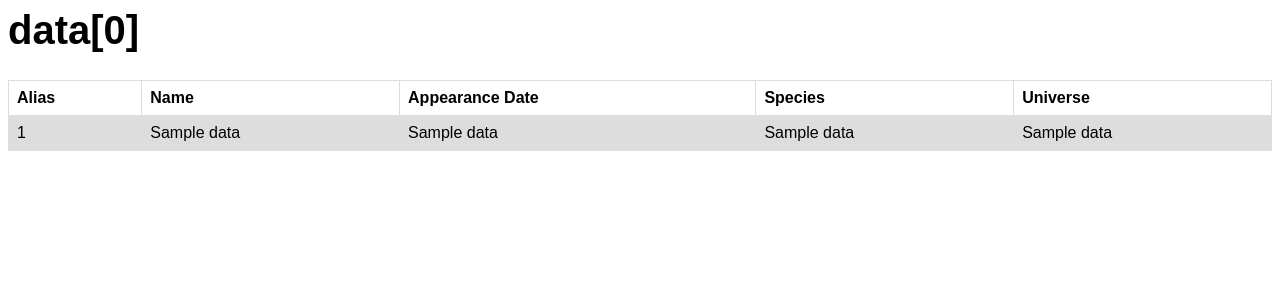
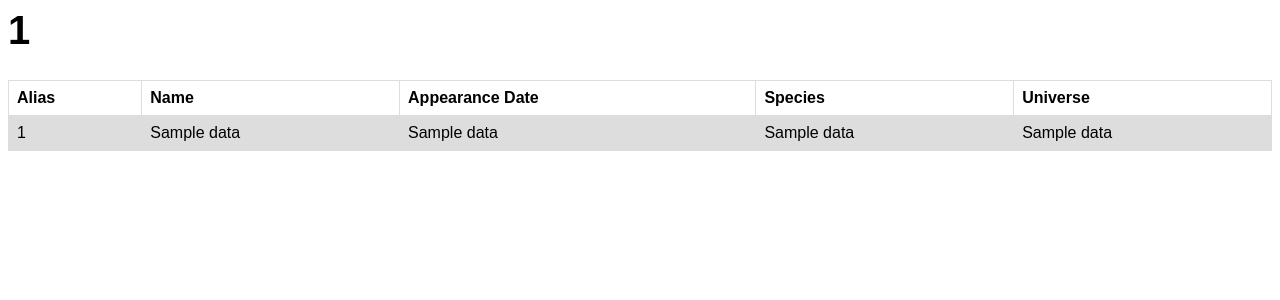
Before and after one commit to breanatate/MarvelDB, a Flask app: template templates/profile.html in a window 1280 px wide. Shown: the top 300 px of the page. Run offline with Flask 2, Linux system fonts and the light colour scheme; the template is opened without the code that fills it: most values are stand-ins (such as "Sample title", 1, 10 or a date in 2020); parts of the project's set-up code (start-up, migrations or seed data) failed here and were passed over.

Commit message:
profile title

```diff
--- a/templates/profile.html
+++ b/templates/profile.html
@@ -24,7 +24,9 @@ tr:nth-child(even) {
 </style>
 
 <body>
-	<h1>data[0]</h1>
+	{% for n in data %}
+	<h1>{{n[0]}}</h1>
+	{% endfor %}
 <table>
   <tr>
     <th>Alias</th>
```
